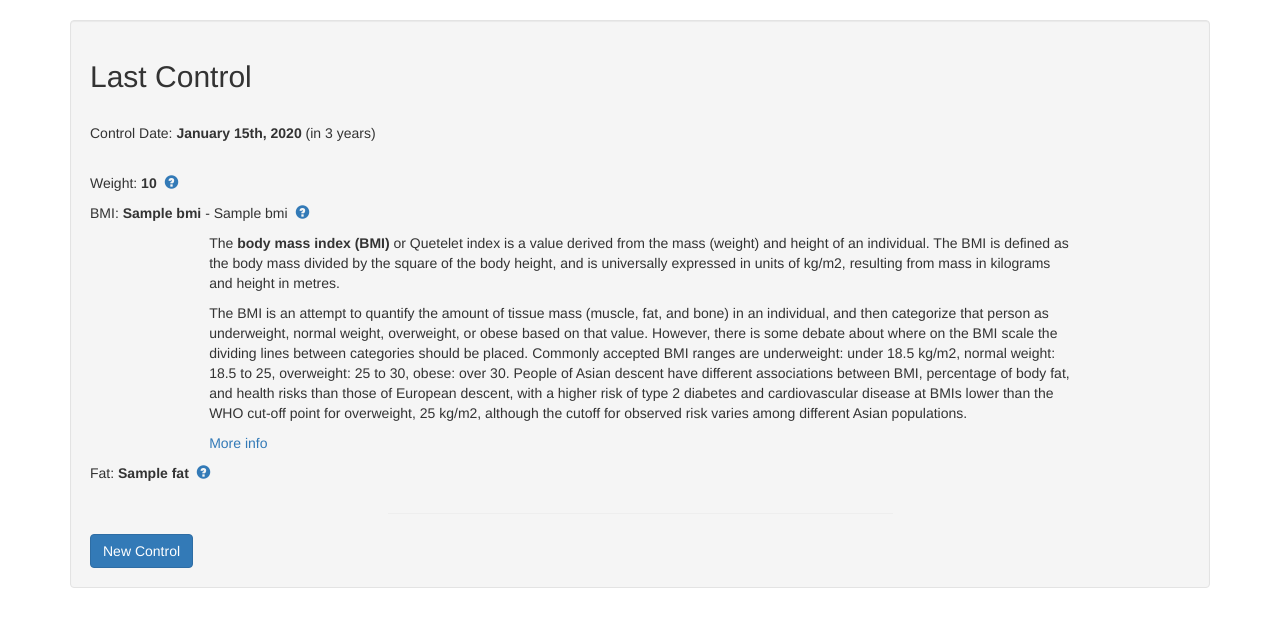
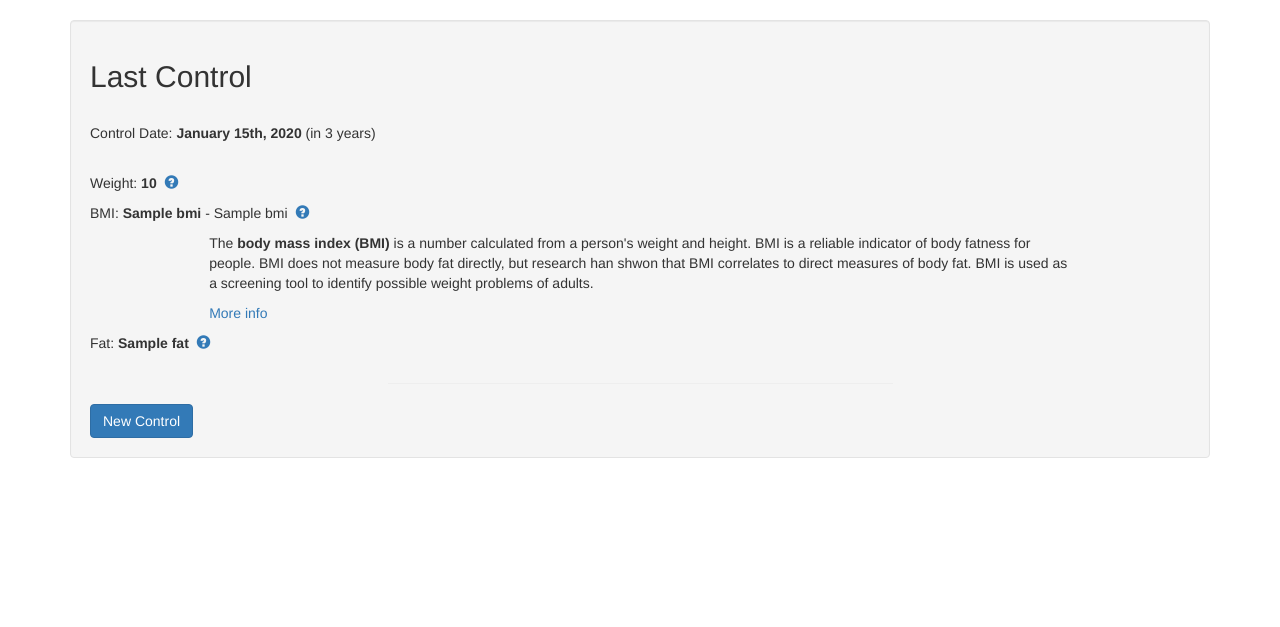
Before and after one commit to pahumadad/weight-control, a Flask app: template wcontrol/src/templates/index.html in a window 1280 px wide, after a click that opens the changed part. Shown: the part 52-679 px from the top of the page. Run offline with Flask 2, Linux system fonts and the light colour scheme; the template is opened without the code that fills it: most values are stand-ins (such as "Sample title", 1, 10 or a date in 2020); parts of the project's set-up code (start-up, migrations or seed data) failed here and were passed over; some libraries are stand-ins or nearby versions.

Commit message:
Update the bmi description

```diff
--- a/wcontrol/src/templates/bmi_desc.html
+++ b/wcontrol/src/templates/bmi_desc.html
@@ -1,22 +1,9 @@
 <p>
-    The <strong>body mass index (BMI)</strong> or Quetelet index is a value
-    derived from the mass (weight) and height of an individual. The BMI is
-    defined as the body mass divided by the square of the body height, and is
-    universally expressed in units of kg/m2, resulting from mass in kilograms
-    and height in metres.
-</p>
-<p>
-    The BMI is an attempt to quantify the amount of tissue mass (muscle, fat,
-    and bone) in an individual, and then categorize that person as underweight,
-    normal weight, overweight, or obese based on that value. However, there is
-    some debate about where on the BMI scale the dividing lines between categories
-    should be placed. Commonly accepted BMI ranges are underweight: under 18.5
-    kg/m2, normal weight: 18.5 to 25, overweight: 25 to 30, obese: over 30. People
-    of Asian descent have different associations between BMI, percentage of body
-    fat, and health risks than those of European descent, with a higher risk of
-    type 2 diabetes and cardiovascular disease at BMIs lower than the WHO cut-off
-    point for overweight, 25 kg/m2, although the cutoff for observed risk varies
-    among different Asian populations.
+    The <strong>body mass index (BMI)</strong> is a number calculated from a
+    person's weight and height. BMI is a reliable indicator of body fatness
+    for people. BMI does not measure body fat directly, but research han shwon
+    that BMI correlates to direct measures of body fat. BMI is used as a
+    screening tool to identify possible weight problems of adults.
 </p>
 <p>
     <a href="https://en.wikipedia.org/wiki/Body_mass_index" target="_blank">More info</a>
```
